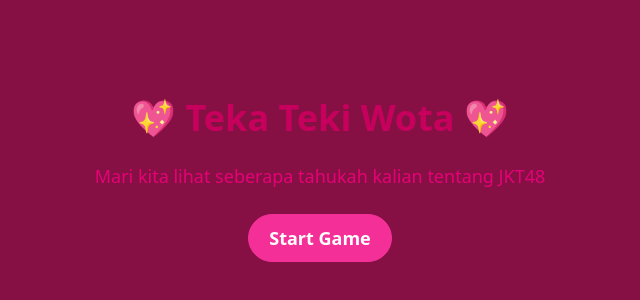
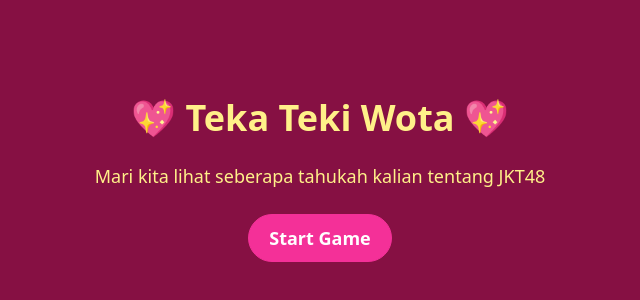
Before and after one commit to Rizuka-Miku/hangman, a React (Vite) app: page / in a window 1280 px wide. Shown: the part 220-520 px from the top of the page, without its empty margins (320-960 px from the left). Built offline with nearby package versions, Linux system fonts and the light colour scheme.

Commit message:
fix: change text color

```diff
--- a/src/App.tsx
+++ b/src/App.tsx
@@ -9,9 +9,9 @@ function App() {
     <div data-theme='valentine' className='w-screen h-screen flex justify-center items-center bg-pink-900'>
       {!started ? (
         <div className="text-center space-y-6">
-          <h1 className="text-4xl font-bold text-pink-700">💖 Teka Teki Wota 💖</h1>
+          <h1 className="text-4xl font-bold text-[#fff089]">💖 Teka Teki Wota 💖</h1>
           {/* <h1 className="text-4xl font-bold text-pink-700">🎀 Teka Teki Wota 🎀</h1> */}
-          <p className="text-lg text-pink-600">Mari kita lihat seberapa tahukah kalian tentang JKT48</p>
+          <p className="text-lg text-[#fff089]">Mari kita lihat seberapa tahukah kalian tentang JKT48</p>
           <button
             onClick={() => setStarted(true)}
             className="btn btn-primary btn-lg"
```
